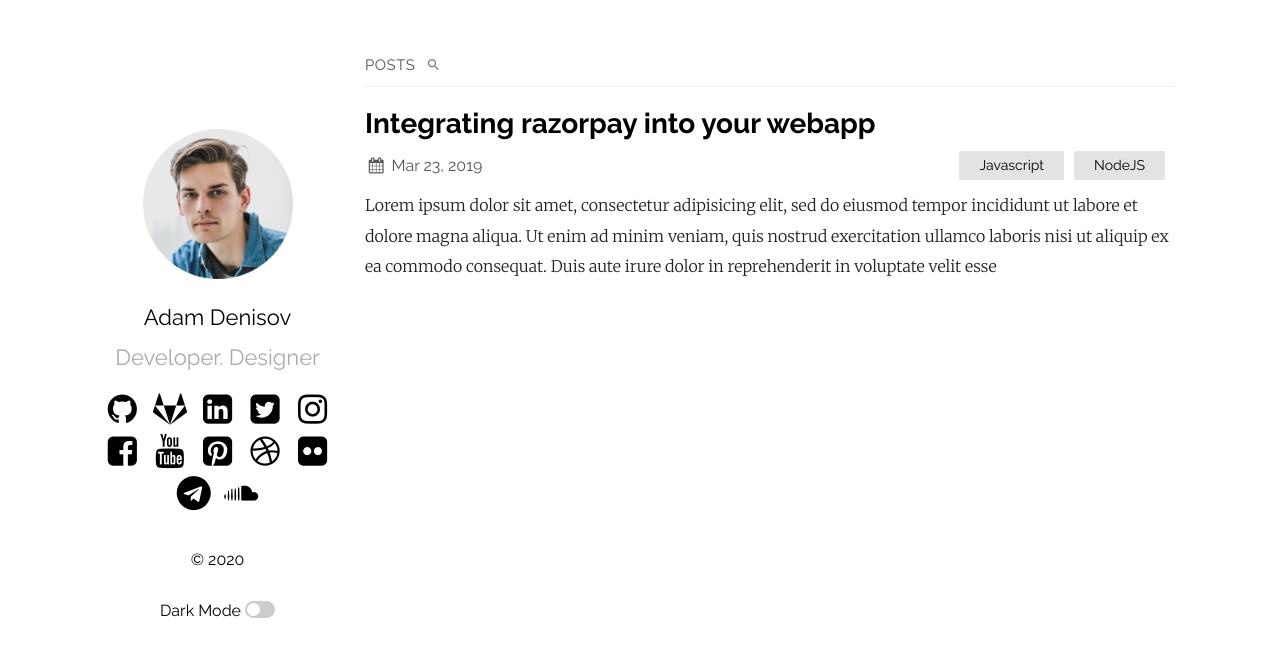
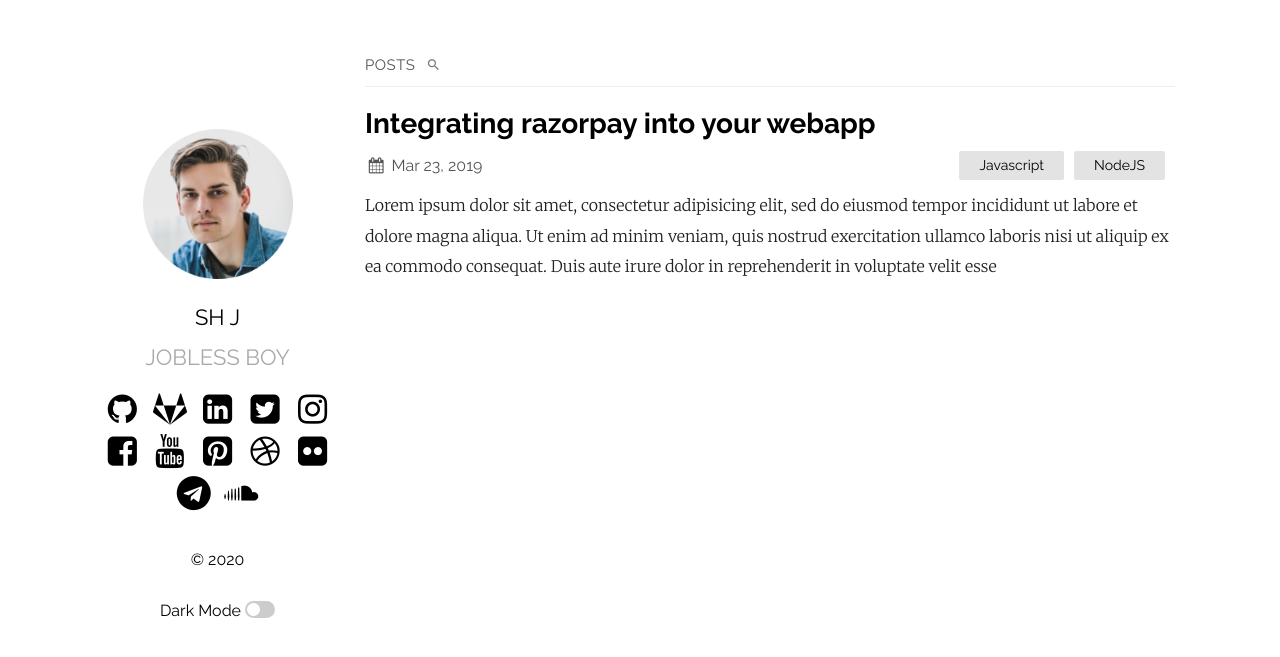
Before and after one commit to Joshpictures/joshpictures.github.io, a Jekyll site: the page built from index.md, in a window 1280 px wide. Shown: the top 657 px of the page. Built offline with Jekyll 4.4.1, drawn with Linux system fonts in a browser that asks for light colours; part of the change alters nothing that is shown.

Commit message:
Update _config.yml

```diff
--- a/_config.yml
+++ b/_config.yml
@@ -1,10 +1,8 @@
-title: Your awesome title
-author: GitHub User
-email: your-email@domain.com
+title: JSH的博客
+author: JSH
+email:
 description: > # this means to ignore newlines until "show_exerpts:"
-  Write an awesome description for your new site here. You can edit this
-  line in _config.yml. It will appear in your document head meta (for
-  Google search results) and in your feed.xml site description.
+  我的个人博客
 show_excerpts: true # set to true to show excerpts on the homepage
 
 # Minima date format
@@ -12,8 +10,8 @@ show_excerpts: true # set to true to show excerpts on the homepage
 sass:
   sass_dir: _sass
 plainwhite:
-  name: Adam Denisov
-  tagline: Developer. Designer
+  name: SH J
+  tagline: JOBLESS BOY
   date_format: "%b %-d, %Y"
   sitemap: true # set to true to generate sitemap.xml content
   search: true # set to true to enable searchbar
@@ -24,7 +22,7 @@ plainwhite:
   # generate social links in footer
   social_links:
     twitter: thelehhman
-    github:  thelehhman
+    github:  https://github.com/JSH2002
     linkedIn: in/thelehhman
     rss: rss
     dribbble: jekyll
```
